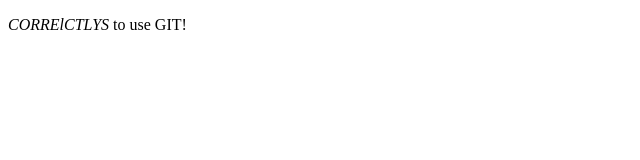
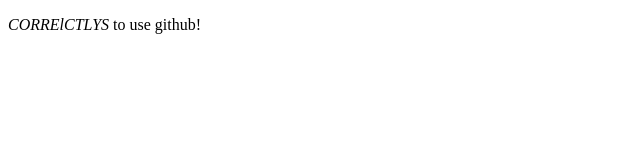
Before and after one commit to Winlanders/git-tutorial, a plain HTML site: page index.html in a window 1280 px wide. Shown: the full height of the page, 0-640 px from the left. Drawn offline with Linux system fonts and the light colour scheme.

Commit message:
Version 4

```diff
--- a/index.html
+++ b/index.html
@@ -5,6 +5,6 @@
     <title>New Website</title>
 </head>
 <body>
-<p><em>CORRElCTLYS</em> to use GIT!</p>
+<p><em>CORRElCTLYS</em> to use github!</p>
 </body>
 </html>
```
